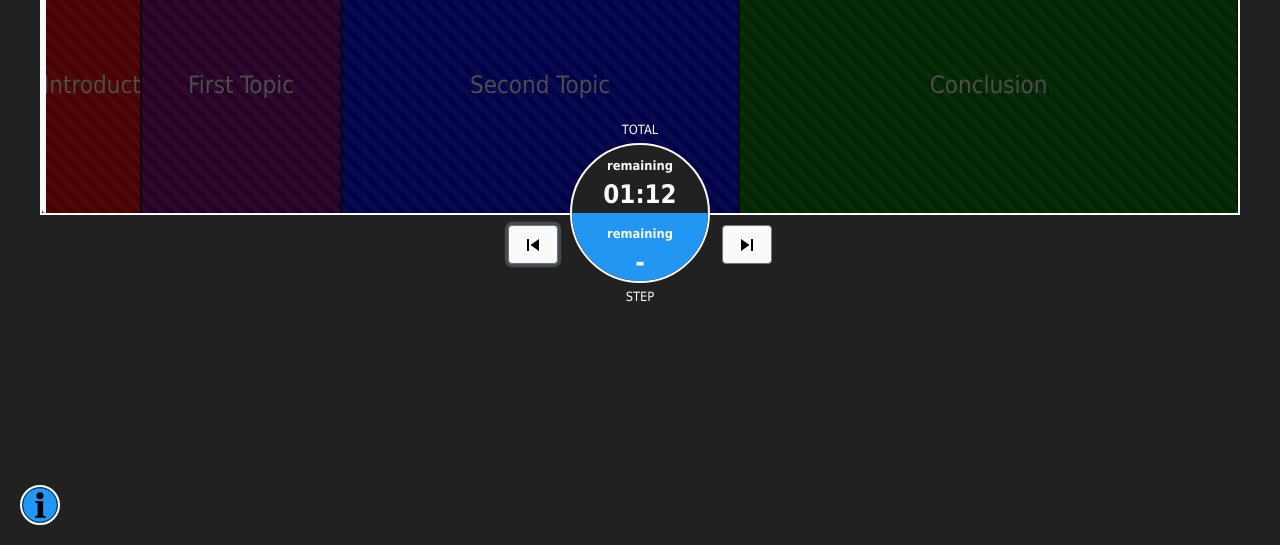
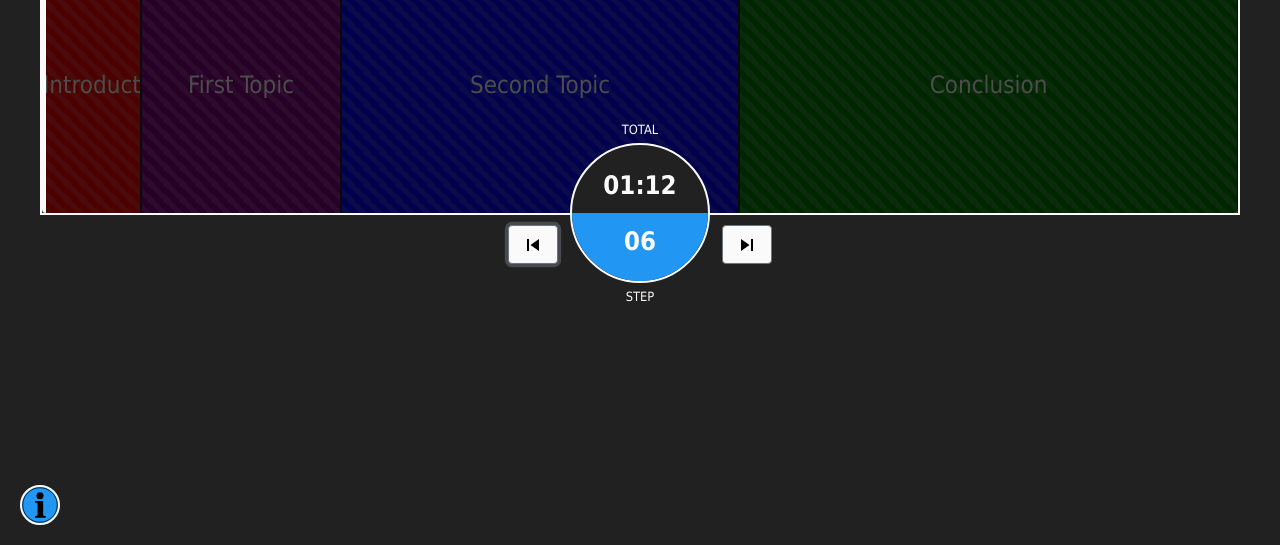
Before and after one commit to fred-mity/agile-time-keeper, a plain HTML site: page index.html in a window 1280 px wide. Both pictures are taken after a click on the button 532 px from the left and 499 px from the top of the page. Shown: the part 255-800 px from the top of the page. Drawn offline with Linux system fonts and the light colour scheme.

Commit message:
[#5] Display sequence remaining time

```diff
--- a/index.html
+++ b/index.html
@@ -32,12 +32,16 @@
         </div>
         <div class="time-container sub-container">
             <div class="progression progression-top">
-              <span class="time-container-label">remaining</span>
+                <!-- FIXME: An empty space to push down total remain time
+                    To be done in CSS? -->
+                <span class="time-container-label"> </span>
                 <span id="totalProgression">-</span>
             </div>
             <div class="progression progression-bottom">
-                <span class="time-container-label">remaining</span>
                 <span id="sequenceProgression">-</span>
+                <!-- FIXME: An empty space to push sequence remain time
+                    To be done in CSS? -->
+                <span class="time-container-label"> </span>
             </div>
             <!--<button id="startBtn" onclick="toggleStartPause()" type="button" class="btn btn-primary">Start</button>-->
         </div>
--- a/scripts/index.js
+++ b/scripts/index.js
@@ -90,7 +90,8 @@ var KEY_RIGHT = 39;
   function initProgressBar(arr) {
     setSequenceSize(arr);
 
-    var out = '<div id="bar" class="bar"></div> \
+    var out =
+      '<div id="bar" class="bar"></div> \
     <span id="startText" class="progress-text">Start</span> ';
     var i;
     for (i = 0; i < arr.length; i++) {
@@ -134,7 +135,6 @@ var KEY_RIGHT = 39;
     /* The progression text nodes */
     sequenceProgression = document.querySelector("#sequenceProgression");
     totalProgression = document.querySelector("#totalProgression");
-
 
     interval = setInterval(move, 10);
 
@@ -188,8 +188,13 @@ var KEY_RIGHT = 39;
    */
   function setSequenceSize() {
     totalDuration = getTotalDuration(sequences) || 0;
+    let beginAt = 0;
     for (i in sequences) {
-      sequences[i].durationPercent = percent(sequences[i].duration);
+      let sequence = sequences[i];
+      sequence.durationPercent = percent(sequence.duration);
+      sequence.beginAt = beginAt;
+      sequence.endAt = beginAt + sequence.duration;
+      beginAt += sequence.duration;
     }
   }
 
@@ -323,16 +328,20 @@ function updateTime(p) {
  * Update #progression node value
  * : append time progression
  *
- * @param {number} p
+ * @param {number} remainingPercent
  */
-function updateRemainingTime(p) {
-  let remainingTimeInMilli = (totalDuration * 600 * p).toFixed(0);
+function updateRemainingTime(remainingPercent) {
+  let remainingTimeInMilli = totalDuration * 600 * remainingPercent;
+  remainingTimeInMilli = remainingTimeInMilli.toFixed(0);
   totalProgression.innerHTML = `${timeConversion(remainingTimeInMilli)}`;
 
-  // FIXME !
-  // add seq param = sequences[step].duration;
-  //let seqRemainingTimeInMilli = (seq * 600 * p).toFixed(0);
-  //sequenceProgression.innerHTML = `${timeConversion(seqRemainingTimeInMilli)}`;
+  // Compute sequence remaining time
+  let elapsedTimeInMilli = totalDuration * 600 * (100 - remainingPercent);
+  elapsedTimeInMilli = elapsedTimeInMilli.toFixed(0);
+  let endAtInMilli = sequences[step].endAt * 60 * 1000;
+  endAtInMilli = endAtInMilli.toFixed(0);
+  let setRemainInMilli = endAtInMilli - elapsedTimeInMilli;
+  sequenceProgression.innerHTML = `${timeConversion(setRemainInMilli)}`;
 }
 
 /**
```
Lines whose indentation alone changed are shown as unchanged.
